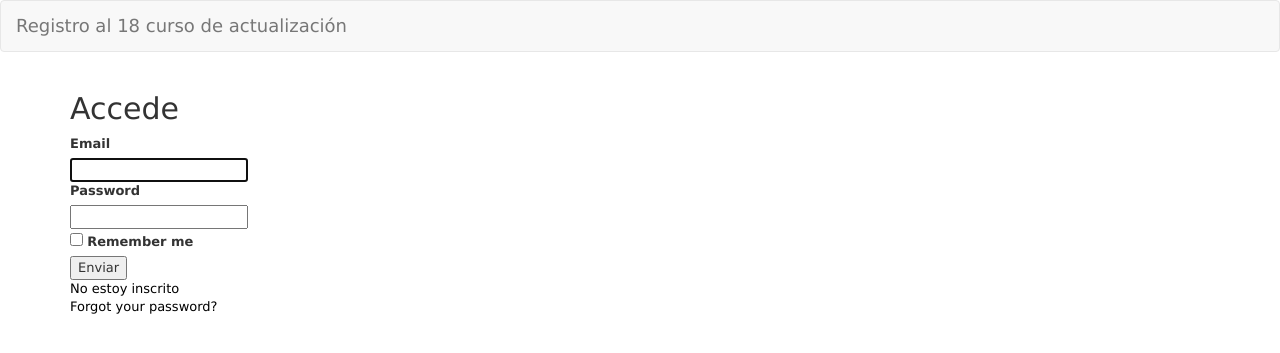
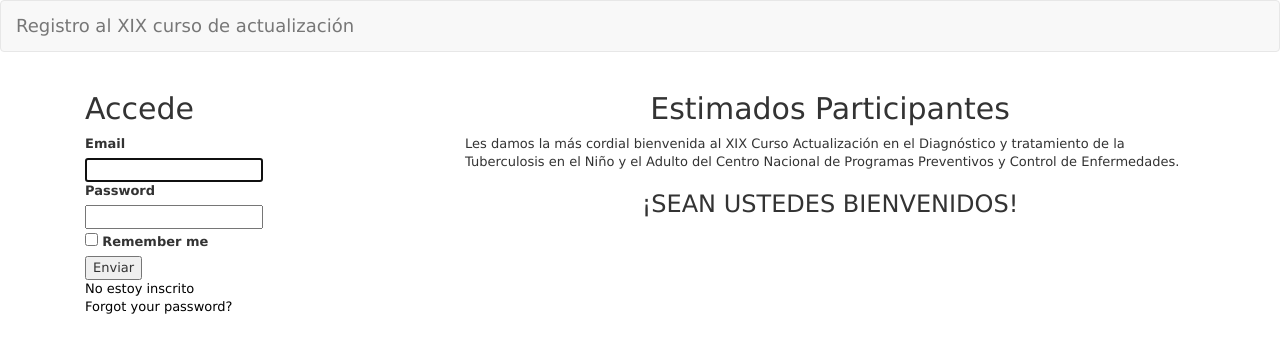
Before and after one commit to fruizg0302/tuberculosis, a Rails app: page /users/sign_in in a window 1280 px wide. Shown: the top 353 px of the page. Run offline with Rails 7, Linux system fonts and the light colour scheme; style sheets or scripts are compiled from the project's sources; parts of the project's set-up code (start-up, migrations or seed data) failed here and were passed over; some libraries are stand-ins or nearby versions.

Commit message:
changes to styling

```diff
--- a/app/views/devise/sessions/new.html.erb
+++ b/app/views/devise/sessions/new.html.erb
@@ -1,17 +1,22 @@
+<div class="col-md-4">
     <h2>Accede</h2>
-
     <%= form_for(resource, :as => resource_name, :url => session_path(resource_name)) do |f| %>
     <div><%= f.label :email %><br />
       <%= f.email_field :email, :autofocus => true %></div>
-
     <div><%= f.label :password %><br />
         <%= f.password_field :password %></div>
-
         <% if devise_mapping.rememberable? -%>
     <div><%= f.check_box :remember_me %> <%= f.label :remember_me %></div>
   <% end -%>
-
     <div><%= f.submit "Enviar" %></div>
   <% end %>
-
   <%= render "devise/shared/links" %>
+ </div>
+ <div class="col-md-8">
+    <h2 class="text-center">Estimados Participantes</h2>
+    <p>Les damos la más cordial bienvenida al XIX Curso
+      Actualización en el Diagnóstico y tratamiento de la Tuberculosis en el
+      Niño y el Adulto del Centro Nacional de Programas Preventivos y Control de Enfermedades.
+    </p>
+    <h3 class="text-center">¡SEAN USTEDES BIENVENIDOS!</h3>
+ </div>
--- a/app/views/layouts/_header.html.erb
+++ b/app/views/layouts/_header.html.erb
@@ -10,7 +10,7 @@
             <span class="icon-bar"></span>
             <span class="icon-bar"></span>
           </button>
-          <a class="navbar-brand" href="#">Registro al 18 Curso de actualización</a>
+          <a class="navbar-brand" href="#">Registro al XIX Curso de actualización</a>
         </div>
 
         <!-- Collect the nav links, forms, and other content for toggling -->
@@ -48,7 +48,7 @@
             <span class="icon-bar"></span>
             <span class="icon-bar"></span>
           </button>
-          <a class="navbar-brand" href="#">Registro al 18 curso de actualización</a>
+          <a class="navbar-brand" href="#">Registro al XIX curso de actualización</a>
         </div>
 
         <!-- Collect the nav links, forms, and other content for toggling -->
--- a/app/views/start_controller/index.html.erb
+++ b/app/views/start_controller/index.html.erb
@@ -1,6 +1,3 @@
-
-
-
 <div class="jumbotron">
   <h3>XVIII Curso Actualización en el Diagnóstico y Tratamiento de la
     Tuberculosis en el Niño y el Adulto</h3>
```
Lines whose indentation alone changed are shown as unchanged.
